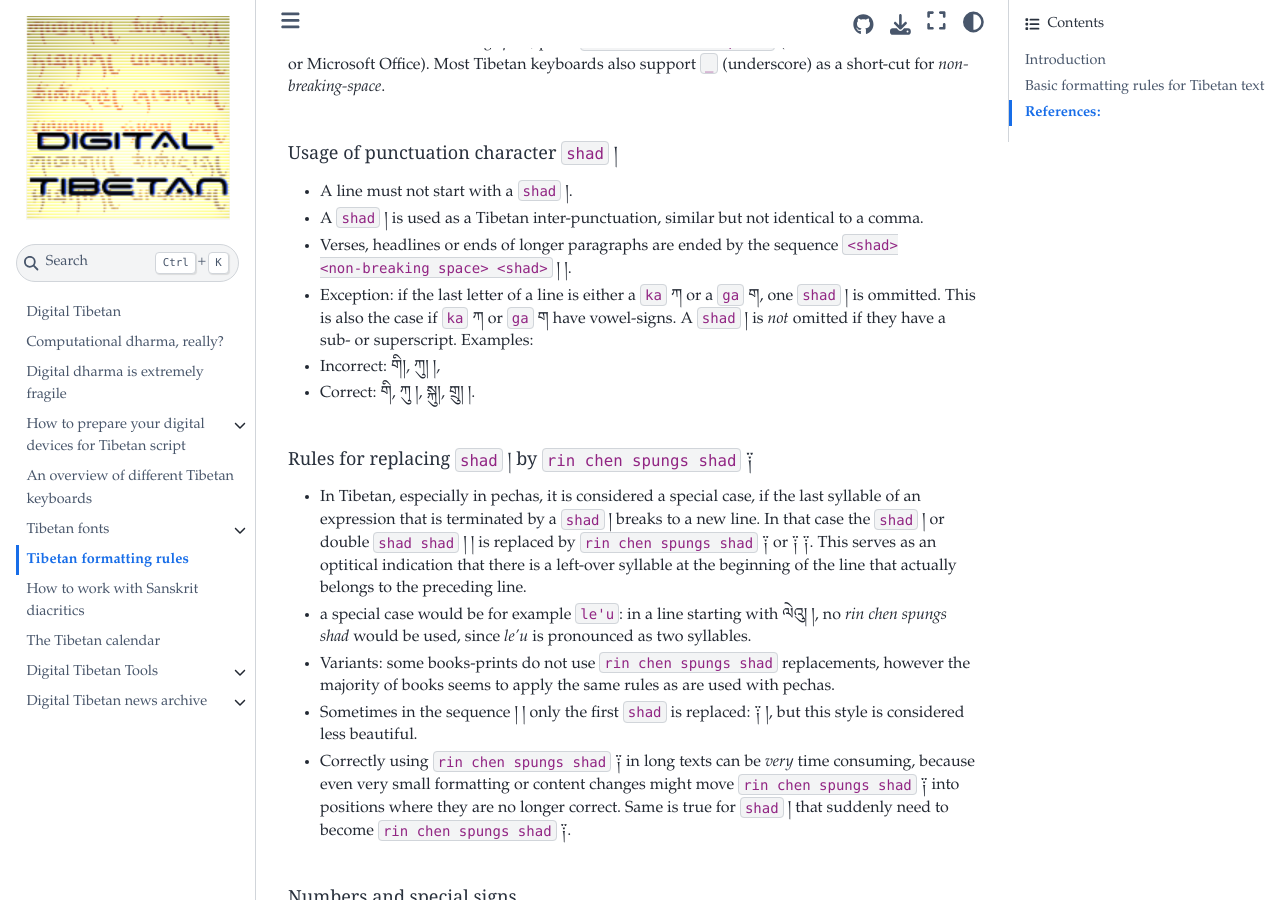
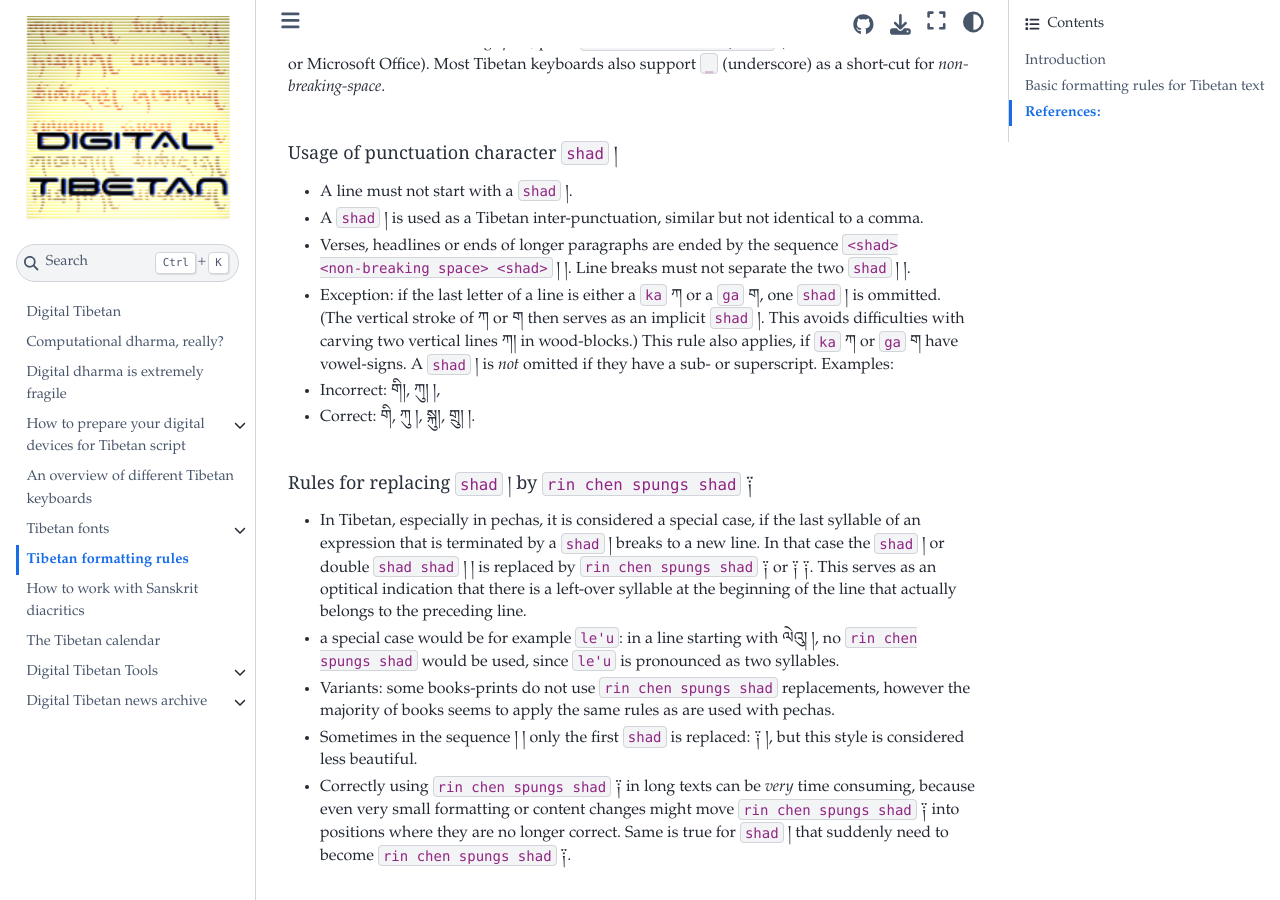
Before and after one commit to DigitalTibetan/DigitalTibetan, a Jupyter Book: the page built from docs/tibetan_formatting.md, in a window 1280 px wide and 900 px high, scrolled down 2169 px. Built offline with Jupyter Book 1.0.4 settings and Sphinx 7.4.7 and the Sphinx Book theme 1.1.4, drawn with Linux system fonts in a browser that asks for light colours.

Commit message:
Small corrections

```diff
--- a/docs/tibetan_formatting.md
+++ b/docs/tibetan_formatting.md
@@ -51,8 +51,8 @@ Notice:
 
 - A line must not start with a `shad` །.
 - A `shad` ། is used as a Tibetan inter-punctuation, similar but not identical to a comma.
-- Verses, headlines or ends of longer paragraphs are ended by the sequence `<shad> <non-breaking space> <shad>` ། །.
-- Exception: if the last letter of a line is either a `ka` ཀ or a `ga` ག, one `shad` ། is ommitted. This is also the case if `ka` ཀ or `ga` ག have vowel-signs. A `shad` ། is _not_ omitted if they have a sub- or superscript. Examples:
+- Verses, headlines or ends of longer paragraphs are ended by the sequence `<shad> <non-breaking space> <shad>` ། །. Line breaks must not separate the two `shad` ། །.
+- Exception: if the last letter of a line is either a `ka` ཀ or a `ga` ག, one `shad` ། is ommitted. (The vertical stroke of ཀ or ག then serves as an implicit `shad` །. This avoids difficulties with carving two vertical lines ཀ། in wood-blocks.) This rule also applies, if `ka` ཀ or `ga` ག have vowel-signs. A `shad` ། is _not_ omitted if they have a sub- or superscript. Examples:
 
 - Incorrect: གི།, ཀུ། །,
 - Correct: གི, ཀུ །, སྐུ།, གྲུ། །.
@@ -60,7 +60,7 @@ Notice:
 ### Rules for replacing `shad` ། by `rin chen spungs shad` ༑
 
 - In Tibetan, especially in pechas, it is considered a special case, if the last syllable of an expression that is terminated by a `shad` ། breaks to a new line. In that case the `shad` ། or double `shad shad` ། ། is replaced by `rin chen spungs shad` ༑ or ༑ ༑. This serves as an optitical indication that there is a left-over syllable at the beginning of the line that actually belongs to the preceding line.
-- a special case would be for example `le'u`: in a line starting with ལེའུ། །, no _rin chen spungs shad_ would be used, since _le'u_ is pronounced as two syllables.
+- a special case would be for example `le'u`: in a line starting with ལེའུ། །, no `rin chen spungs shad` would be used, since `le'u` is pronounced as two syllables.
 - Variants: some books-prints do not use `rin chen spungs shad` replacements, however the majority of books seems to apply the same rules as are used with pechas.
 - Sometimes in the sequence ། ། only the first `shad` is replaced: ༑ །, but this style is considered less beautiful.
 - Correctly using `rin chen spungs shad` ༑ in long texts can be _very_ time consuming, because even very small formatting or content changes might move `rin chen spungs shad` ༑ into positions where they are no longer correct. Same is true for `shad` ། that suddenly need to become `rin chen spungs shad` ༑.
```
